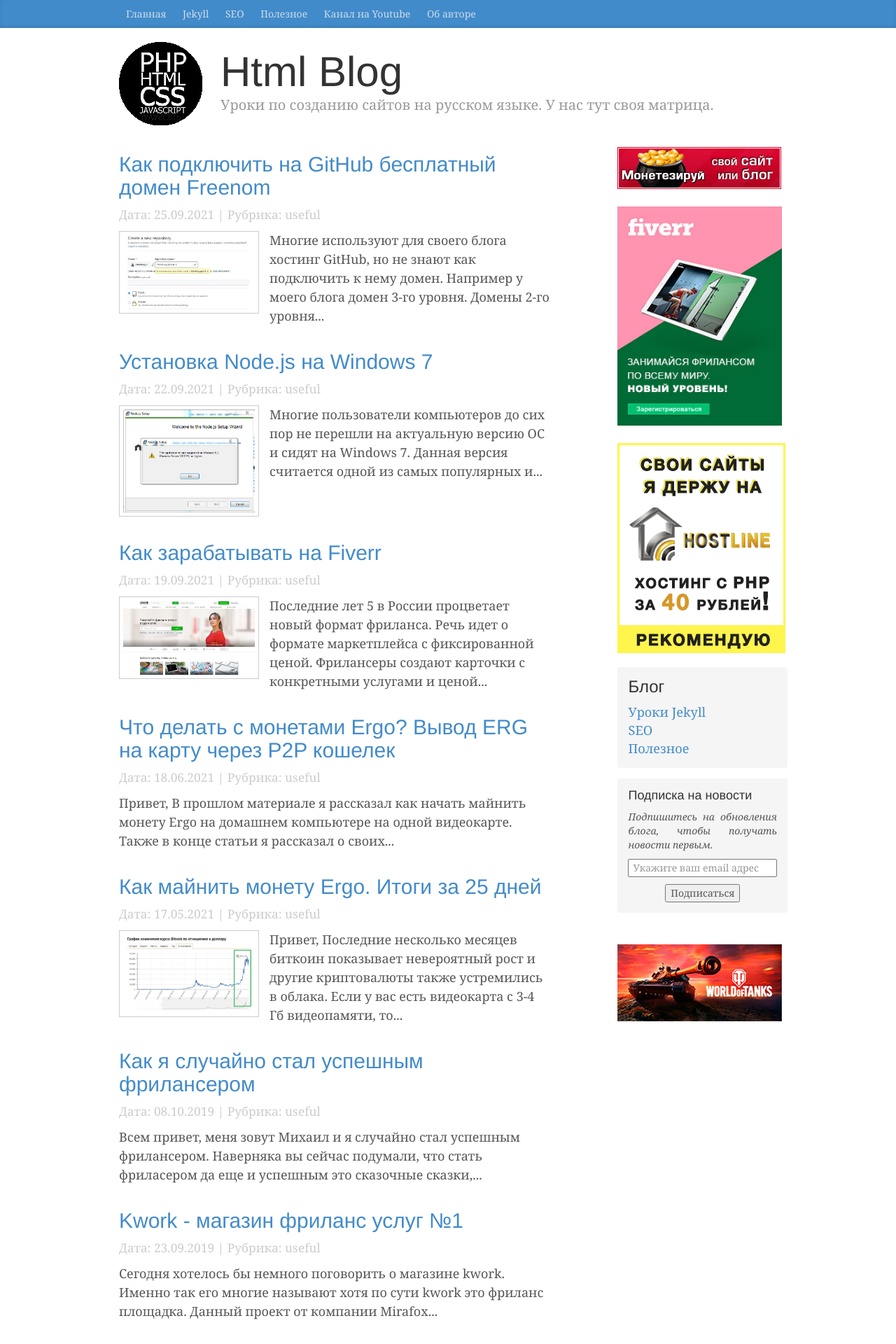
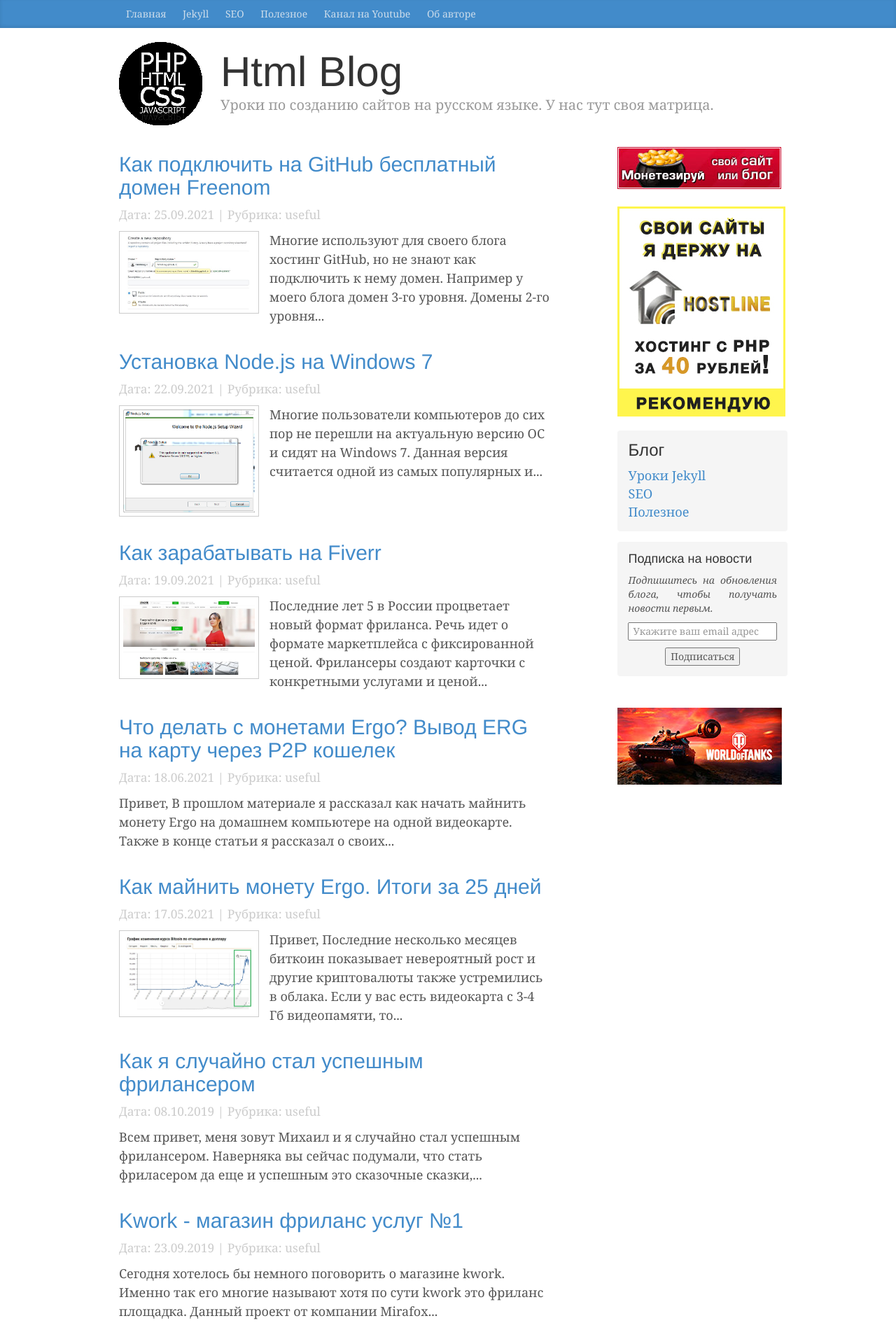
Before and after one commit to htmlblog/htmlblog.github.io, a Jekyll site: the page built from index.html, in a window 1280 px wide. Shown: the top 1920 px of the page at 70% size. Built offline with Jekyll 4.4.1, drawn with Linux system fonts in a browser that asks for light colours; the list of posts is cut into pages by our own code; comment, search, counter and statistics services are not loaded.

Commit message:
Update sidebar.html

```diff
--- a/_includes/sidebar.html
+++ b/_includes/sidebar.html
@@ -1,8 +1,5 @@
 <div class="sidebar-module sidebar-module-ads">
 	<a href="https://gogetlinks.net/?inv=a87rqg" rel="nofollow" target="_blank"><img src="/uploads/gogetlinks.jpg"></a>
-</div>
-<div class="sidebar-module sidebar-module-ads">
-	<a href="http://www.fiverr.com/s2/afe60823a5" rel="nofollow" target="_blank"><img src="/uploads/fiverr-banner.jpg" style="width: 235px;"></a>
 </div>
 <div class="sidebar-module sidebar-module-ads">
 	<a href="http://hostline.ru/?from=74884" rel="nofollow" target="_blank"><img src="/uploads/hostline.jpg"></a>
```
